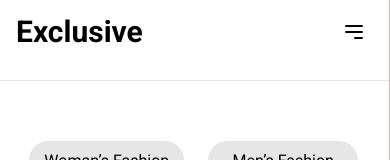
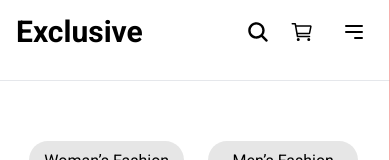
Before and after one commit to zarrar79/E-commerce-Store, a React (Vite) app: page / in a window 390 px wide. Shown: the top 160 px of the page. Built offline with nearby package versions, Linux system fonts and the light colour scheme.

Commit message:
Cart and search functionality in small screens

```diff
--- a/src/Components/NavBar.jsx
+++ b/src/Components/NavBar.jsx
@@ -1,7 +1,14 @@
 import React, { useState, useRef } from "react";
 import Cart from "./cart";
+import SearchBar from "./SearchBar";
 
 export default function NavBar() {
+
+    const [isOpen, setIsOpen] = useState(false)
+
+    const handleToggle = () => {
+        setIsOpen(!isOpen)
+    }
 
     let [isCart, setisCart] = useState(false)
 
@@ -29,6 +36,14 @@ export default function NavBar() {
                             Exclusive
                         </a>
                     </div>
+
+
+                    <div className="md:hidden ml-auto flex gap-5">
+                        <ion-icon onClick={handleToggle} name="search" className="text-2xl cursor-pointer"></ion-icon>
+                        <ion-icon onClick={toggleCart} name="cart-outline" className="text-2xl cursor-pointer"></ion-icon>
+                    </div>
+
+
 
                     {/* Mobile Menu Button */}
                     <button
@@ -113,6 +128,8 @@ export default function NavBar() {
                     toggleCart: toggleCart
                 }} />
 
+                <SearchBar isOpen={isOpen} handleToggle={handleToggle} />
+
                 {/* Mobile Menu (Expanded) */}
                 {expanded && (
                     <nav className="absolute bg-white w-[93%] px-6 border border-black flex flex-col py-4 space-y-2 md:hidden lg:hidden transition-all duration-300">
--- a/src/Components/SearchBar.jsx
+++ b/src/Components/SearchBar.jsx
@@ -1,28 +1,25 @@
 import React, { useState } from 'react'
 
-const SearchBar = () => {
-
-    const [isOpen, setIsOpen] = useState(false)
-
-    const handleToggle = () => {
-        setIsOpen(!isOpen)
-    }
+const SearchBar = ({isOpen, handleToggle}) => {
 
     return (
         <div className={`flex items-center justify-center w-fuil transition-all duration-300 ${isOpen ? "absolute top-0 left-0 w-full bg-white h-24 z-20" : "w-auto"}`}>
             {
                 isOpen ? (
                     <form className='relative flex items-center justify-center w-full' action="">
-                        <div className='relative w-1/2'>
+                        <div className='flex gap-2 items-center w-1/2'>
                             <input type="text" placeholder='Search' className='bg-gray-100 px-4 py-2 pl-2 pr-12 rounded-lg focus:outline-none w-full placeholder:text-gray-700' name="" id="" />
-                            <button>
+                            <button className=' my-1'>
                                 <ion-icon className="text-2xl cursor-pointer" name="search-outline"></ion-icon>
+                            </button>
+                            <button className='' onClick={handleToggle}>
+                                X
                             </button>
                         </div>
                     </form>
                 ) : (
                     <button>
-                        <ion-icon className="text-2xl cursor-pointer" name="search-outline"></ion-icon>
+                        {/* <ion-icon className="text-2xl cursor-pointer" name="search-outline"></ion-icon> */}
                     </button>
                 )
             }
--- a/src/Pages/HomePage.jsx
+++ b/src/Pages/HomePage.jsx
@@ -549,9 +549,7 @@ export default function HomePage() {
                 <Footer />
             </div>
 
-
             <SearchBar />
-
 
         </div>
     )
```
